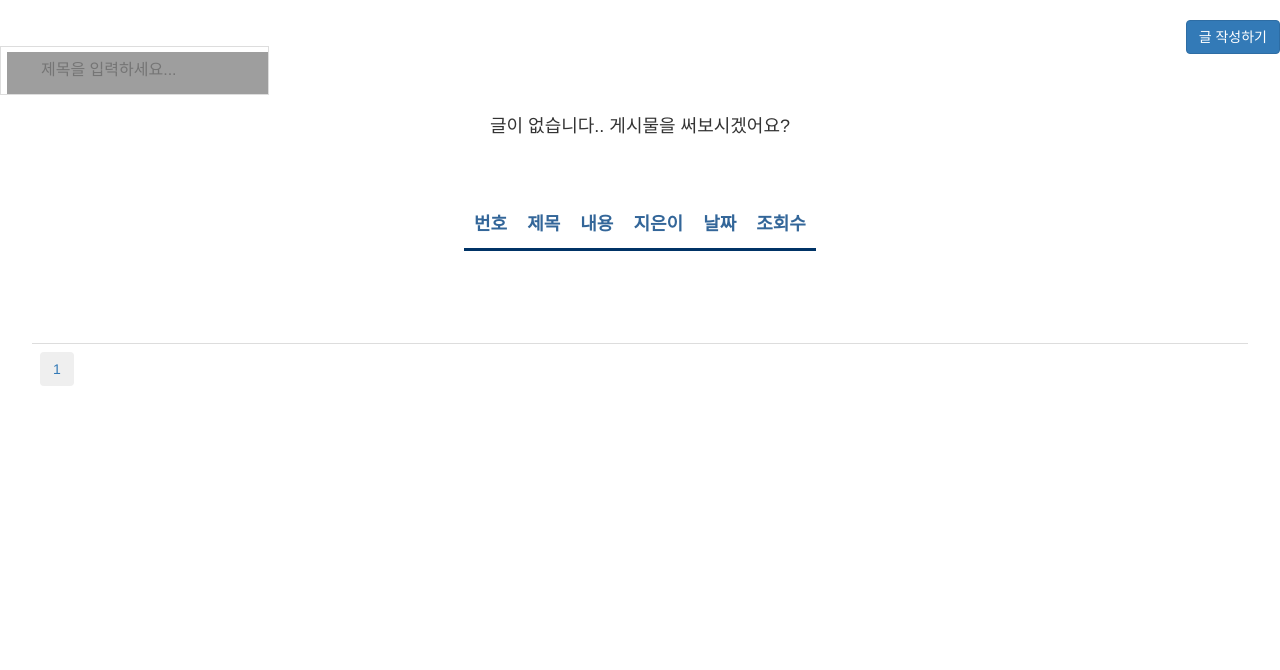
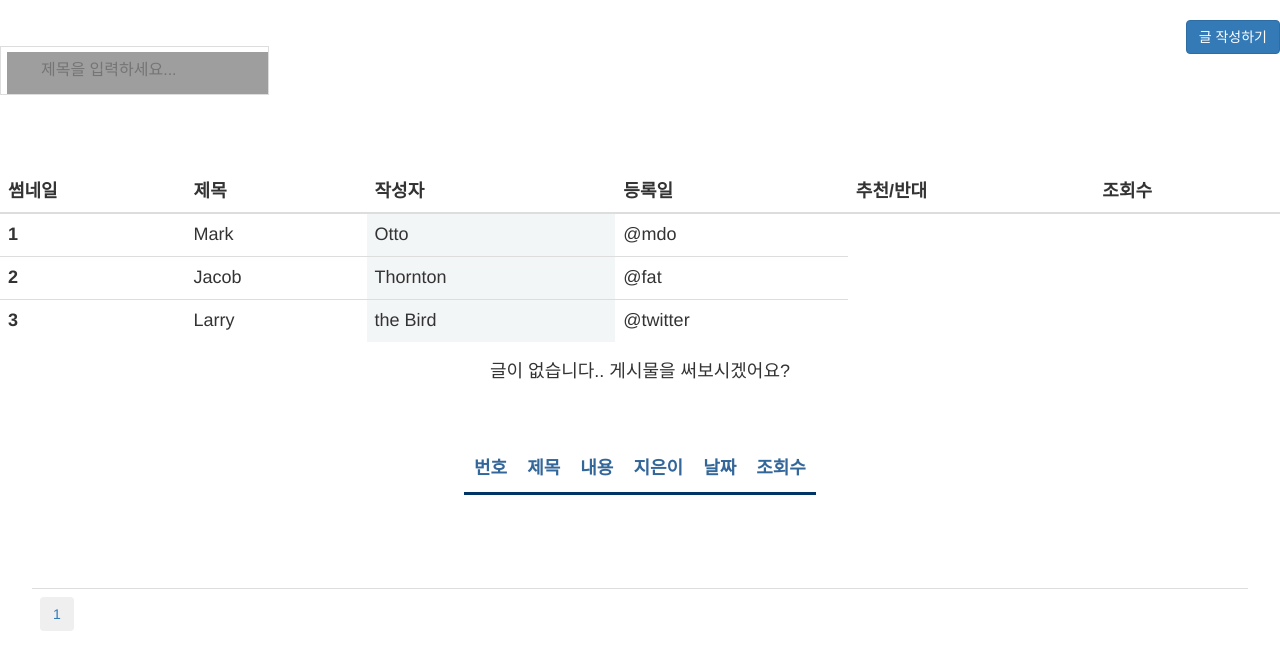
Before and after one commit to devyourown/COMMUNITY_SITE, a PHP site: page /site/list.php?no=1 in a window 1280 px wide. Shown: the part 52-722 px from the top of the page. Run offline with PHP 8.4, Linux system fonts and the light colour scheme; the visitor is signed in with stand-in values (Sample User, id 1); data that the repository does not hold is empty; some libraries are stand-ins or nearby versions; grey boxes are pictures that could not be loaded.

Commit message:
Add files via upload

```diff
--- a/site/database/call_database.php
+++ b/site/database/call_database.php
@@ -1,7 +1,7 @@
 <?php
 $servername = "localhost";
 $username = "root";
-$password = "gywns6947";
+$password = "digh1278";
 $dbname = "schoolproject";
 
 $conn = new mysqli($servername, $username, $password, $dbname);
--- a/site/index.php
+++ b/site/index.php
@@ -4,7 +4,7 @@
 require("./database/call_database.php");
 ini_set('session.gc_maxlifetime', 600*12);
 session_start();
-$user = $_SESSION['id'];
+//$user = $_SESSION['id'];
 /*
 if(!isset($user)) { // 로그인 되어있지 않다면.
   unset($_SESSION['id']);
--- a/site/list.php
+++ b/site/list.php
@@ -98,6 +98,39 @@
             <button  class="btn btn-primary" style="float:right;">글 작성하기</button>
 
             <!-- board start -->
+            <table class="table">
+  <thead class="thead-dark">
+    <tr>
+      <th scope="col">썸네일</th>
+      <th scope="col">제목</th>
+      <th scope="col">작성자</th>
+      <th scope="col">등록일</th>
+      <th scope="col">추천/반대</th>
+      <th scope="col">조회수</th>
+    </tr>
+  </thead>
+  <tbody>
+    <tr>
+      <th scope="row">1</th>
+      <td>Mark</td>
+      <td>Otto</td>
+      <td>@mdo</td>
+    </tr>
+    <tr>
+      <th scope="row">2</th>
+      <td>Jacob</td>
+      <td>Thornton</td>
+      <td>@fat</td>
+    </tr>
+    <tr>
+      <th scope="row">3</th>
+      <td>Larry</td>
+      <td>the Bird</td>
+      <td>@twitter</td>
+    </tr>
+  </tbody>
+</table>
+
                 <table class="board" id="myTable">
                     <thead>
                         <tr>
```
Also changed, not shown: site/database/database_set.md (added, +8 -0 lines), site/mypage.php (+6 -5 lines).
